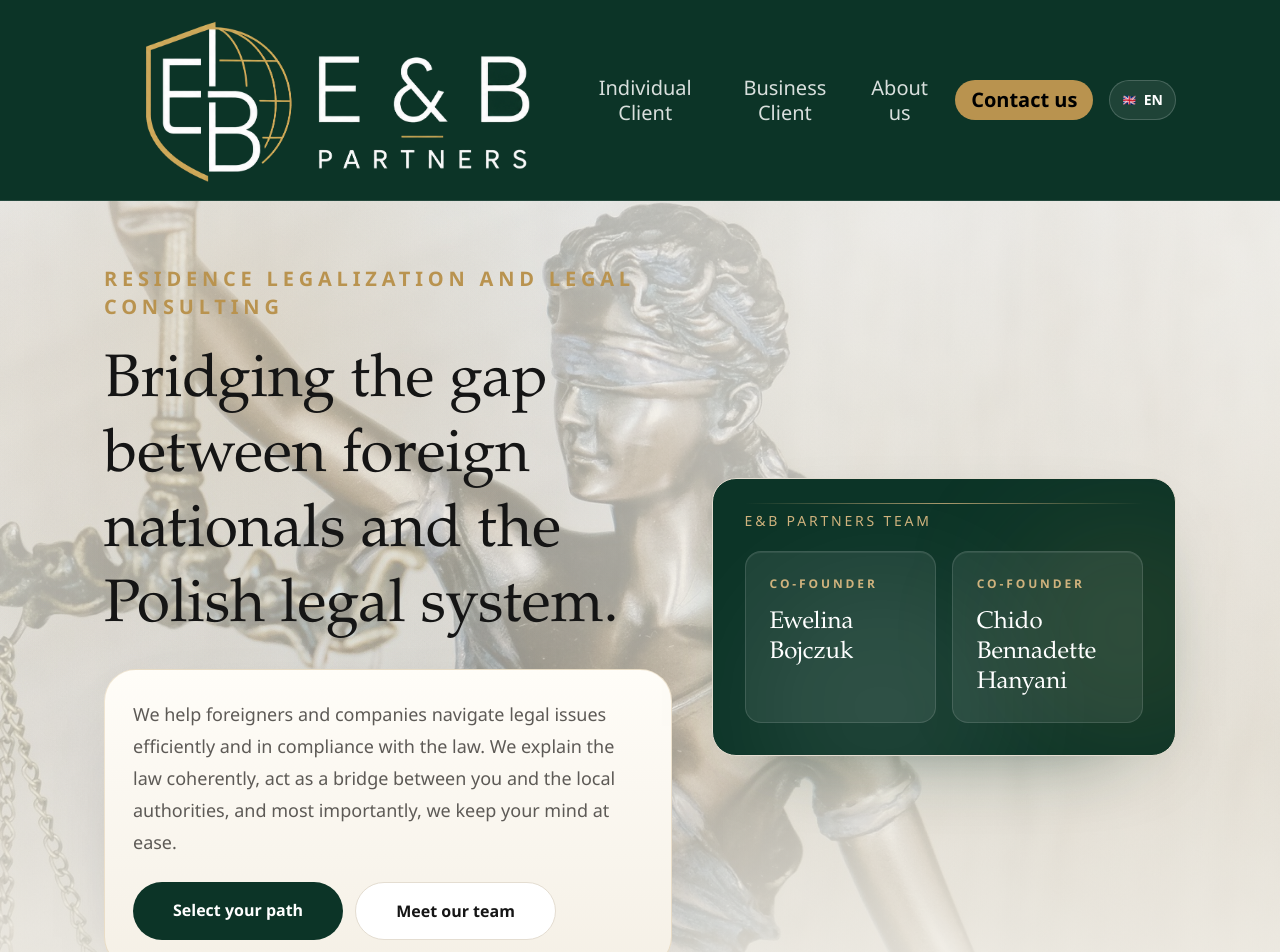
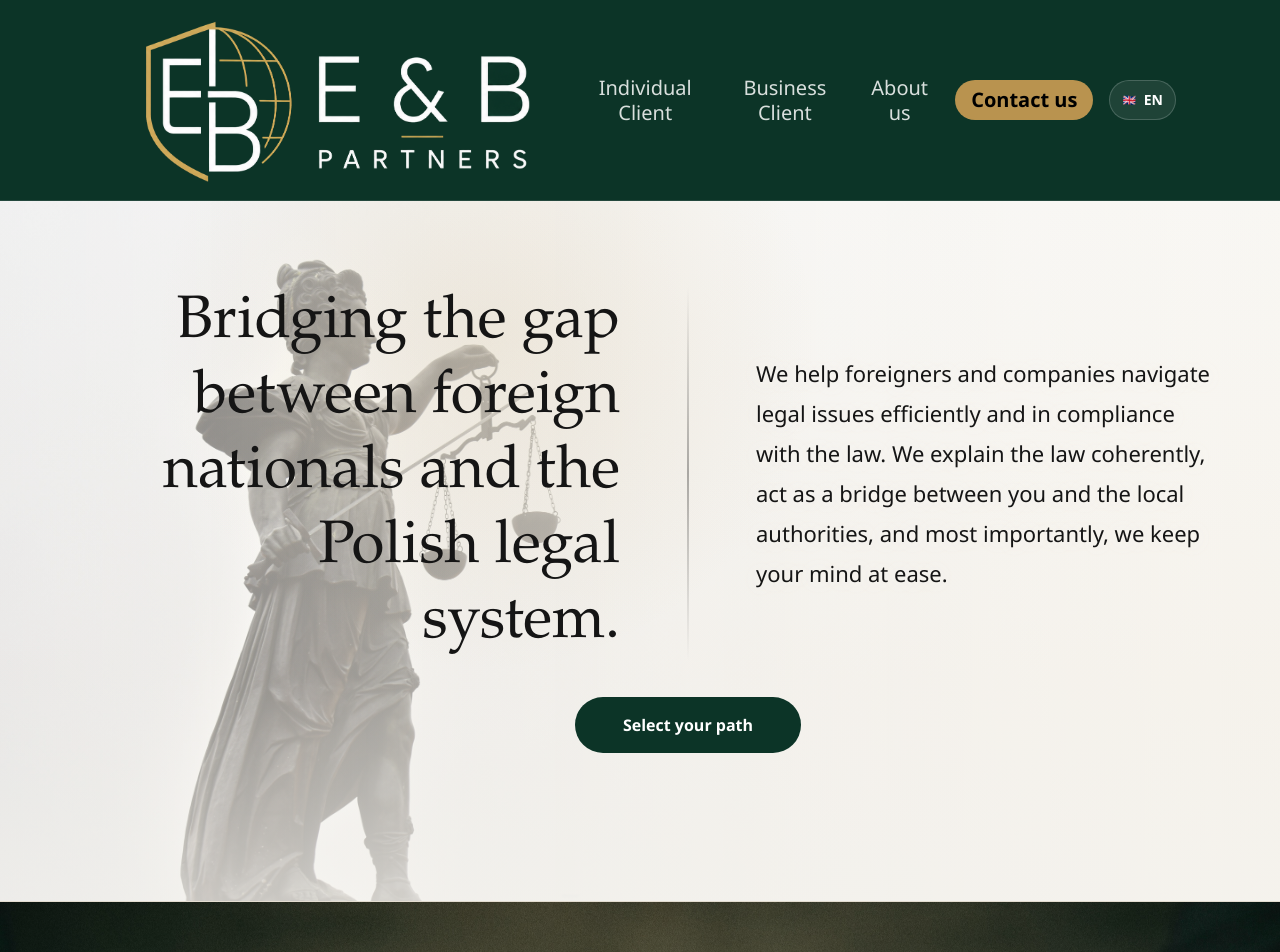
Before and after one commit to bluepanda6439/ebpartners, a Next.js app: page / in a window 1280 px wide. Shown: the top 952 px of the page. Built offline with nearby package versions, Linux system fonts and the light colour scheme.

Commit message:
Refine hero layout and contact numbers

```diff
--- a/components/sections/hero.tsx
+++ b/components/sections/hero.tsx
@@ -10,77 +10,51 @@ type HeroSectionProps = {
 
 export function HeroSection({ copy }: HeroSectionProps) {
   return (
-    <section className="section-fade relative isolate overflow-hidden border-b border-border bg-surface pb-14 pt-8 md:pb-28 md:pt-16">
+    <section className="section-fade relative isolate overflow-hidden border-b border-border bg-surface pb-14 pt-6 md:pb-28 md:pt-12">
       <div className="absolute inset-0 z-0">
         <Image
-          src={assetPath("/images/hero-justice-bg.jpg")}
+          src={assetPath("/images/hero-justice-balance-bg.jpg")}
           alt=""
           fill
           priority
           sizes="100vw"
-          className="object-cover opacity-100"
+          className="object-cover opacity-95"
           style={{
-            objectPosition: "0% 50%",
+            objectPosition: "34% 18%",
             maskImage:
-              "linear-gradient(90deg, rgba(0,0,0,0.38) 0%, rgba(0,0,0,0.72) 36%, rgba(0,0,0,1) 82%)",
+              "linear-gradient(90deg, rgba(0,0,0,0.72) 0%, rgba(0,0,0,0.58) 44%, rgba(0,0,0,0.22) 100%)",
             WebkitMaskImage:
-              "linear-gradient(90deg, rgba(0,0,0,0.38) 0%, rgba(0,0,0,0.72) 36%, rgba(0,0,0,1) 82%)",
+              "linear-gradient(90deg, rgba(0,0,0,0.72) 0%, rgba(0,0,0,0.58) 44%, rgba(0,0,0,0.22) 100%)",
           }}
         />
-        <div className="absolute inset-0 bg-[linear-gradient(90deg,rgba(248,246,241,0.12)_0%,rgba(248,246,241,0.34)_34%,rgba(248,246,241,0.72)_68%,rgba(248,246,241,0.76)_100%)]" />
-        <div className="absolute inset-0 bg-[linear-gradient(180deg,rgba(248,246,241,0.3)_0%,rgba(207,178,125,0.1)_62%,rgba(242,239,232,0.98)_100%)]" />
-        <div className="absolute inset-0 bg-[radial-gradient(circle_at_18%_16%,rgba(185,147,79,0.16),transparent_30%)]" />
+        <div className="absolute inset-0 bg-[linear-gradient(90deg,rgba(248,246,241,0.16)_0%,rgba(248,246,241,0.42)_42%,rgba(248,246,241,0.78)_100%)]" />
+        <div className="absolute inset-0 bg-[linear-gradient(180deg,rgba(248,246,241,0.04)_0%,rgba(207,178,125,0.06)_68%,rgba(242,239,232,0.58)_100%)]" />
+        <div className="absolute inset-0 bg-[radial-gradient(circle_at_38%_20%,rgba(185,147,79,0.14),transparent_34%)]" />
       </div>
-      <Container className="relative z-10 grid gap-10 md:grid-cols-[1.1fr_0.9fr] md:items-center">
-        <div className="space-y-6">
-          <p className="text-base font-semibold uppercase tracking-[0.24em] text-gold md:text-xl">
-            {copy.eyebrow}
-          </p>
-          <h1 className="max-w-3xl font-serif text-4xl leading-tight text-foreground md:text-6xl">
-            {copy.title}
-          </h1>
-          <div className="max-w-2xl rounded-[2rem] border border-gold/22 bg-[linear-gradient(180deg,#fffdf8_0%,#f5f0e6_100%)] p-5 text-foreground shadow-[0_30px_95px_-62px_rgba(0,0,0,0.62)] md:p-7">
-            <p className="text-base leading-8 text-muted md:text-lg">
+      <Container className="relative z-10 flex min-h-[540px] flex-col justify-center gap-9 md:translate-x-8 lg:translate-x-12">
+        <div className="relative grid gap-8 md:grid-cols-2 md:items-center md:gap-14">
+          <div className="hidden md:absolute md:bottom-0 md:left-1/2 md:top-0 md:block md:w-px md:-translate-x-1/2 md:bg-gradient-to-b md:from-transparent md:via-black/60 md:to-transparent" />
+
+          <div className="md:pr-10">
+            <h1 className="max-w-3xl font-serif text-4xl leading-tight text-foreground md:ml-auto md:text-right md:text-6xl">
+              {copy.title}
+            </h1>
+          </div>
+
+          <div className="md:pl-10">
+            <p className="max-w-xl text-[1.25rem] leading-9 text-foreground [text-shadow:0_1px_18px_rgba(248,246,241,0.9)] md:text-[1.375rem] md:leading-10">
               {copy.body}
             </p>
-            <div className="mt-6 flex flex-wrap gap-3">
-              <a
-                href="#proces"
-                className="rounded-full bg-forest px-8 py-4 text-base font-semibold text-white shadow-[0_18px_45px_-30px_rgba(12,52,39,0.8)] transition hover:bg-gold hover:text-black md:px-10"
-              >
-                {copy.selectPath}
-              </a>
-              <a
-                href="#o-firmie"
-                className="rounded-full border border-border bg-white px-8 py-4 text-base font-semibold text-foreground transition hover:border-gold/50 hover:text-forest md:px-10"
-              >
-                {copy.meetTeam}
-              </a>
-            </div>
           </div>
         </div>
-        <div className="relative overflow-hidden rounded-3xl border border-border bg-forest p-8 text-white shadow-[0_28px_90px_-58px_rgba(12,52,39,0.92)]">
-          <div className="absolute -right-16 top-10 size-56 rounded-full bg-gold/12 blur-3xl" />
-          <div className="absolute -bottom-20 left-10 size-64 rounded-full bg-white/8 blur-3xl" />
-          <div className="absolute inset-x-8 top-6 h-px bg-gradient-to-r from-transparent via-gold-soft/80 to-transparent" />
-          <p className="relative mb-5 text-sm uppercase tracking-[0.2em] text-gold-soft">
-            {copy.teamEyebrow}
-          </p>
-          <div className="relative grid gap-4 sm:grid-cols-2">
-            {["Ewelina Bojczuk", "Chido Bennadette Hanyani"].map((name) => (
-              <div
-                key={name}
-                className="rounded-2xl border border-white/12 bg-white/[0.08] p-6 shadow-[inset_0_1px_0_rgba(255,255,255,0.08)]"
-              >
-                <p className="text-xs font-semibold uppercase tracking-[0.24em] text-gold-soft">
-                  {copy.coFounder}
-                </p>
-                <p className="mt-4 font-serif text-2xl leading-tight text-white">
-                  {name}
-                </p>
-              </div>
-            ))}
-          </div>
+
+        <div className="flex justify-center">
+          <a
+            href="#proces"
+            className="rounded-full bg-forest px-10 py-4 text-base font-semibold text-white shadow-[0_18px_45px_-30px_rgba(12,52,39,0.8)] transition hover:bg-gold hover:text-black md:px-12"
+          >
+            {copy.selectPath}
+          </a>
         </div>
       </Container>
     </section>
--- a/lib/contact-data.ts
+++ b/lib/contact-data.ts
@@ -2,16 +2,16 @@ export const contactEmail = "kontakt@ebpartners.pl";
 
 export const contactPhones = [
   {
+    name: "Benna Hanyani",
+    label: "Main contact",
+    phone: "+48 503 325 049",
+    href: "tel:+48503325049",
+  },
+  {
     name: "Ewelina Bojczuk",
-    label: "Main contact",
+    label: "Additional contact",
     phone: "+48 571 536 626",
     href: "tel:+48571536626",
-  },
-  {
-    name: "Benna Hanyani",
-    label: "B2B & international cases",
-    phone: "+48 503 325 049",
-    href: "tel:+48503325049",
   },
 ];
 
```
Also changed, not shown: public/images/hero-justice-balance-bg.jpg (added).
